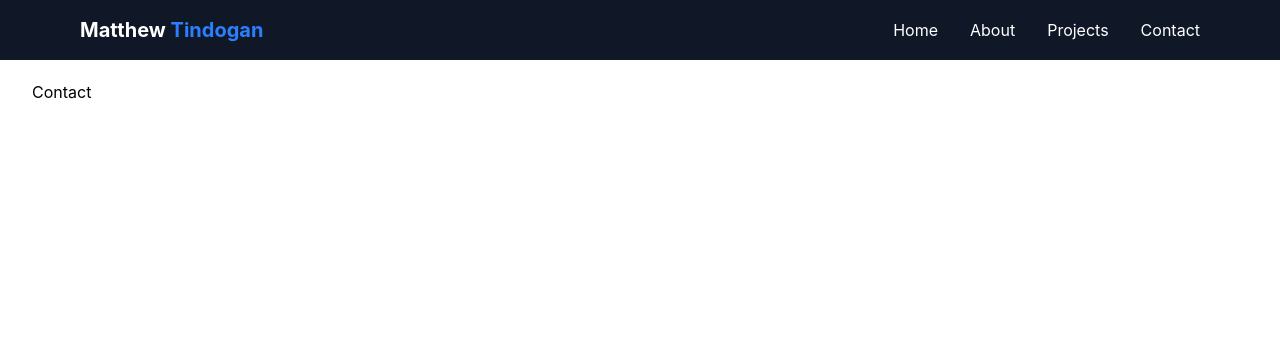
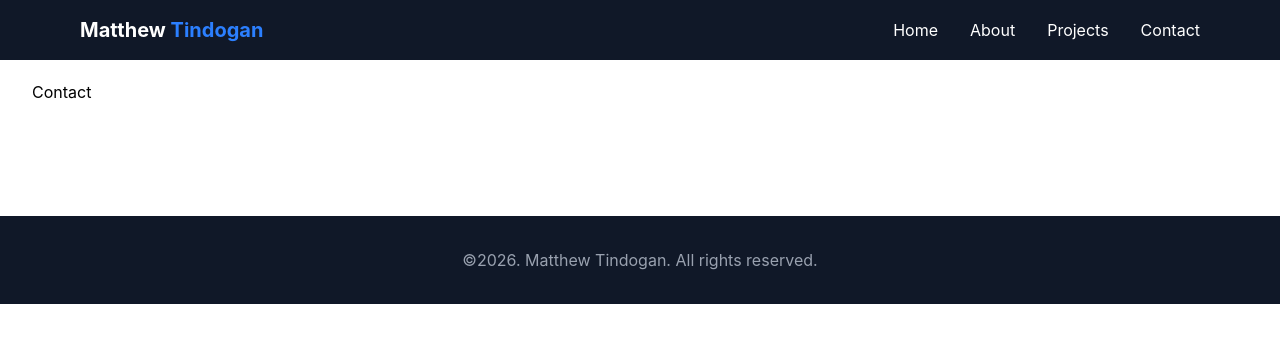
Before and after one commit to TrainerBlu3/AboutMe, a React (Vite) app in the folder client/: page /contact in a window 1280 px wide. Shown: the top 342 px of the page. Built offline with nearby package versions, Linux system fonts and the light colour scheme.

Commit message:
feat: add Footer component

```diff
--- a/client/src/App.jsx
+++ b/client/src/App.jsx
@@ -1,5 +1,6 @@
 import {BrowserRouter, Routes, Route} from "react-router-dom"
 import Navbar from './components/Navbar'
+import Footer from './components/Footer'
 
 function App() {
     return (
@@ -11,6 +12,7 @@ function App() {
                 <Route path="/projects" element={<div className="pt-20 p-8">Projects Page</div>} />
                 <Route path="/contact" element={<div className="pt-20 p-8">Contact</div>} />
             </Routes>
+            <Footer />
         </BrowserRouter>
     )
 }
--- /dev/null
+++ b/client/src/components/Footer.jsx
@@ -0,0 +1,15 @@
+import App from "../App.jsx";
+
+function Footer() {
+    return (
+        <footer className="bg-gray-900 text-white py-8 mt-20">
+            <div className="max-w-6xl mx-auto px-4 text-center">
+                <p className="text-gray-400">
+                    ©{new Date().getFullYear()}. Matthew Tindogan. All rights reserved.
+                </p>
+            </div>
+        </footer>
+    )
+}
+
+export default Footer
```
